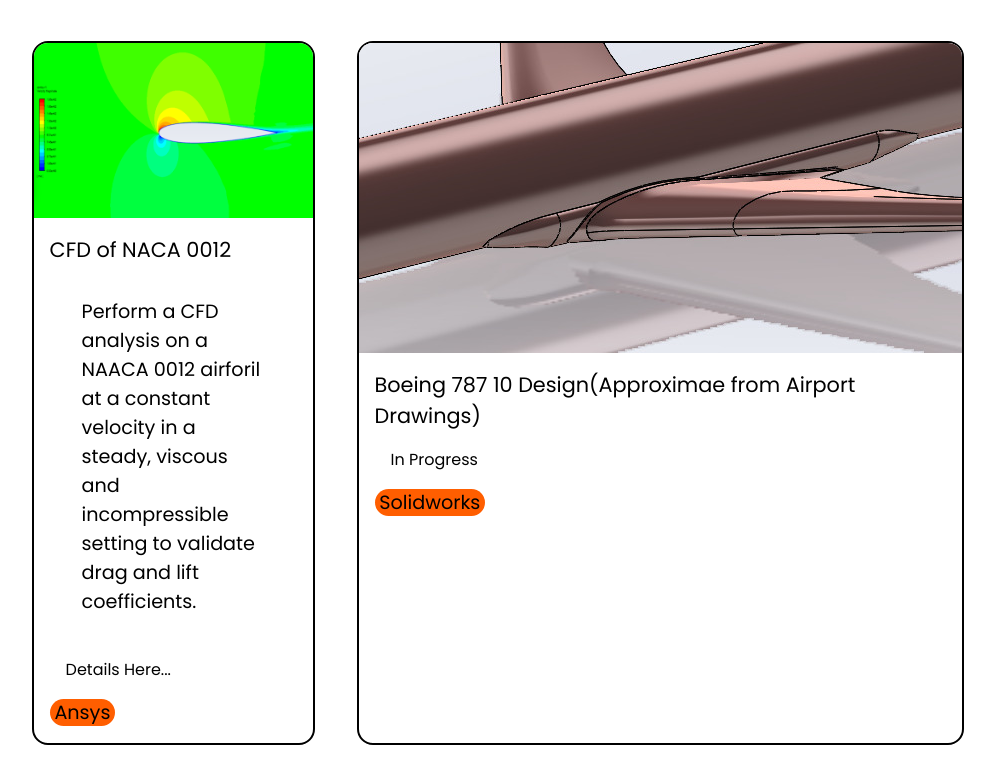
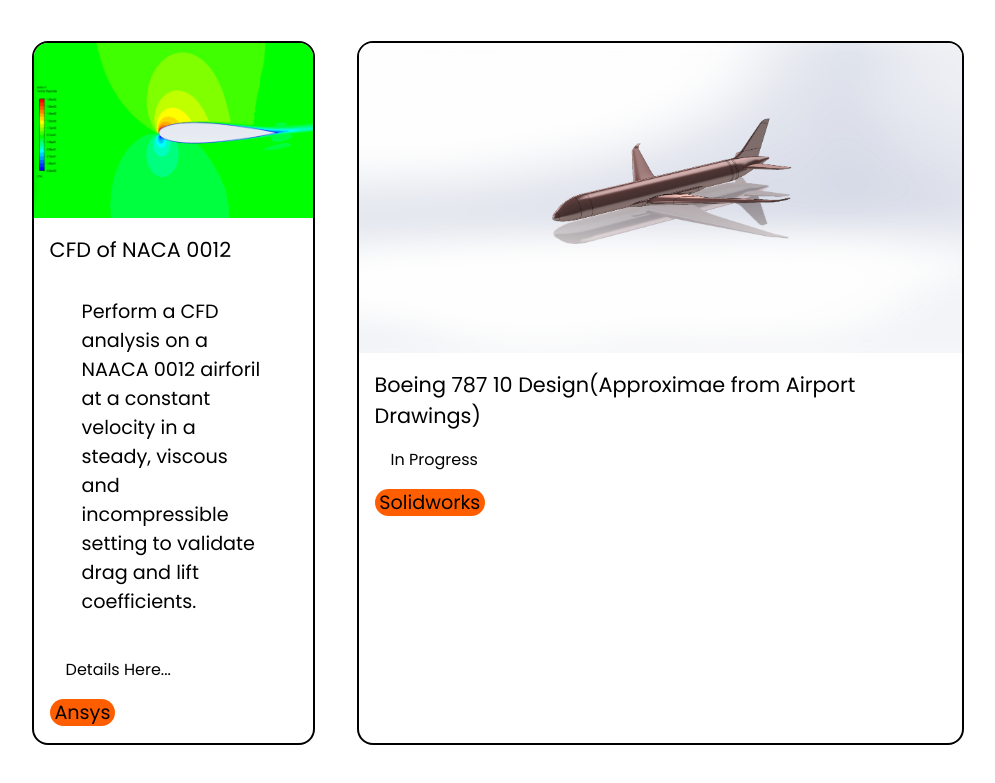
Before and after one commit to gungeet-singh/gungeet-singh.github.io, a plain HTML site: page index.html in a window 1280 px wide. Shown: the part 4919-5702 px from the top of the page, without its empty margins (142-1137 px from the left). Drawn offline with nearby package versions, Linux system fonts and the light colour scheme; a script that the page names is missing; a web font is replaced by a local one.

Commit message:
Update index.html

```diff
--- a/index.html
+++ b/index.html
@@ -220,7 +220,7 @@
             </div>
 
             <div class="project-block project-block2" data-aos="slide-left" data-aos-easing="ease-in-out">
-              <img class="launching-soon" src="images/787_10_design.JPG" alt="launching-soon">
+              <img src="images/787_10_design.JPG" alt="boeing 787 10 approx design from airport drawings">
               <div class="project-block-cont">
                 <span class="project-block-heading">Boeing 787 10 Design(Approximae from Airport Drawings)</span>
                 <div class="project-block-links-source">
```
